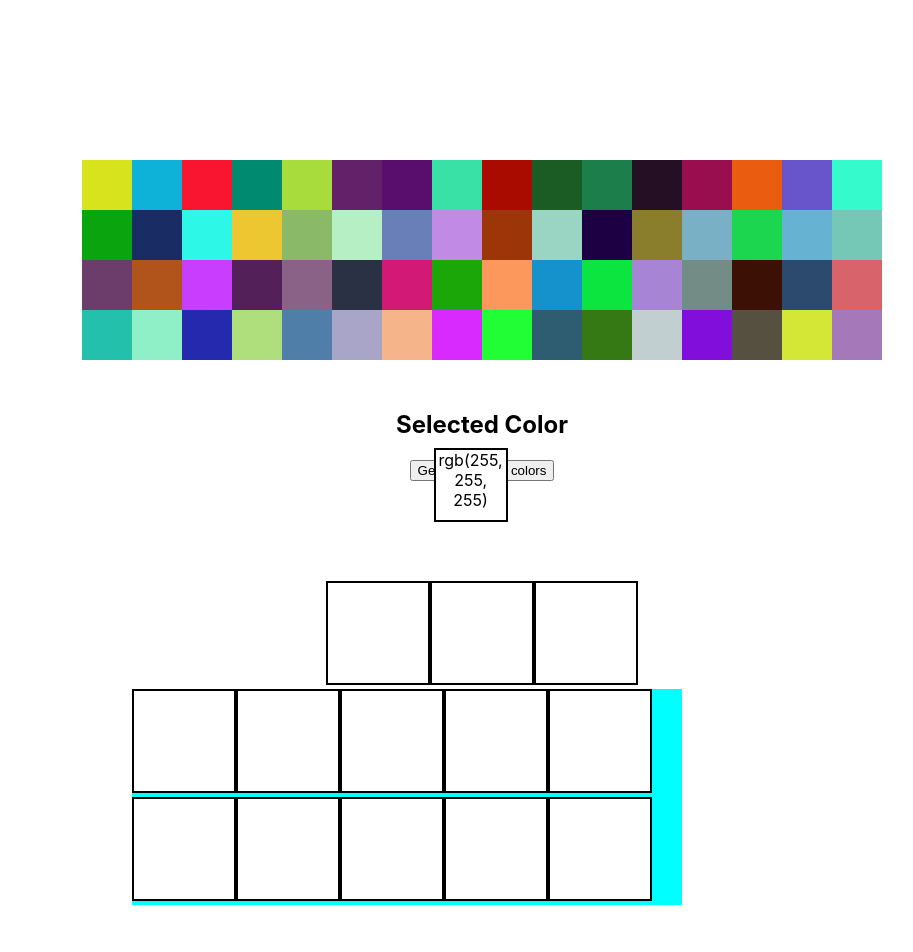
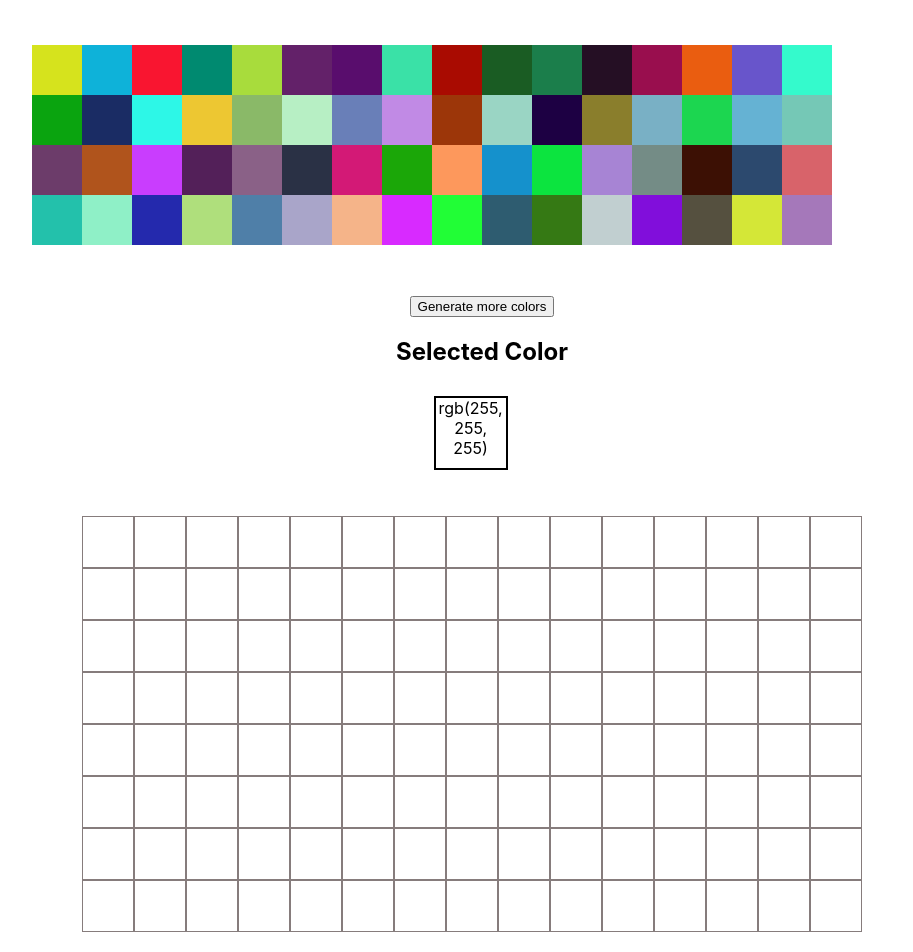
Before and after one commit to yayakix/color-pickerreact, a React (Create React App) app: page / in a window 1280 px wide. Shown: the top 952 px of the page, without its empty margins (158-1071 px from the left). Built offline with nearby package versions, Linux system fonts and the light colour scheme.

Commit message:
bigger grid addition

```diff
--- a/src/App.css
+++ b/src/App.css
@@ -9,7 +9,7 @@
   text-align: center;
 }
 .boxcontainer{
-  margin-top: 20%;
+  margin-top: 5%;
   text-align: center;
   display: flex;
   justify-content: center;
@@ -23,9 +23,9 @@
 }
 
 .bigbox{
-  border: 2px solid black;
-  width: 100px;
-  height: 100px;
+  border: 1px solid rgb(134, 124, 124);
+  width: 50px;
+  height: 50px;
 }
 .bigboxcontainer{
   display: inline-block
@@ -38,25 +38,30 @@
   border: 2px solid black;
   position: absolute;
   right: 48%;
-  top: 56%;
+  margin-top: 10px;
+  /* top: 56%; */
   /* left: 0; */
 
 
 }
 
-.bigboxes{
+/* .bigboxes{
   text-align: center;
   margin-top: 100px;
-}
+} */
 
 .selectcontainer{
   text-align: center;
   margin: 50px;
 }
 
-.newgrid{
-  background-color: aqua;
-  display: flex;
-  flex-wrap: wrap;
-  max-width: 550px;
+.boxgrid{
+  margin-top: 150px;
+  max-width: 800px;
+  text-align: center;
+position: relative;
+	display: flex;
+	flex-flow: row wrap;
 }
+.onebox{
+width: 50px;}
--- a/src/ColorSelected.js
+++ b/src/ColorSelected.js
@@ -1,15 +1,18 @@
 import React from "react";
 import BigBox from "./components/BigBox";
 
+
 function ColorSelected(props) {
+    // const [boxsize, setBoxSize] = useState("");
+
     let value = props.color
     let array = []
     const manyboxes = (num) => {
-      for (let i = 0; i < num; i++){
-        array.push(<BigBox color={value} />);
+      for (let i = 1; i < num; i++){
+        array.push(<BigBox color={value} className='onebox' />);
       }
     }
-    manyboxes(10)
+    manyboxes(121)
 
     const listItems = array.map((x) => <div>{x}</div>)
   return (
@@ -22,13 +25,8 @@
       >
         {value}
       </div>
+      <div className="boxgrid">{listItems}</div>
 
-      <div className="bigboxes">
-        <BigBox color={value} />
-        <BigBox color={value} />
-        <BigBox color={value} />
-      </div>
-      <div className="newgrid">{listItems}</div>
     </>
   );
 }
--- a/src/SmallBox.js
+++ b/src/SmallBox.js
@@ -48,11 +48,11 @@
         {colorBoxes}
       </div>
       <div className="selectcontainer">
-        <h2>Selected Color</h2>
-
         <button id="new" onClick={(e) => newColors(e)}>
           Generate more colors
         </button>
+        <h2>Selected Color</h2>
+
         <ColorSelected color={currColor} />
       </div>
     </>
--- a/src/components/BigBox.js
+++ b/src/components/BigBox.js
@@ -8,7 +8,7 @@
 
   return (
     <>
-      <div className="bigboxcontainer">
+      {/* <div className="bigboxcontainer"> */}
         <div
           onClick={(e) => handleClick(e)}
           className="bigbox"
@@ -16,7 +16,7 @@
             backgroundColor: boxColor,
           }}
         ></div>
-      </div>
+      {/* </div> */}
     </>
   );
 }
```
Also changed, not shown: src/App.js (+21 -1 lines).
